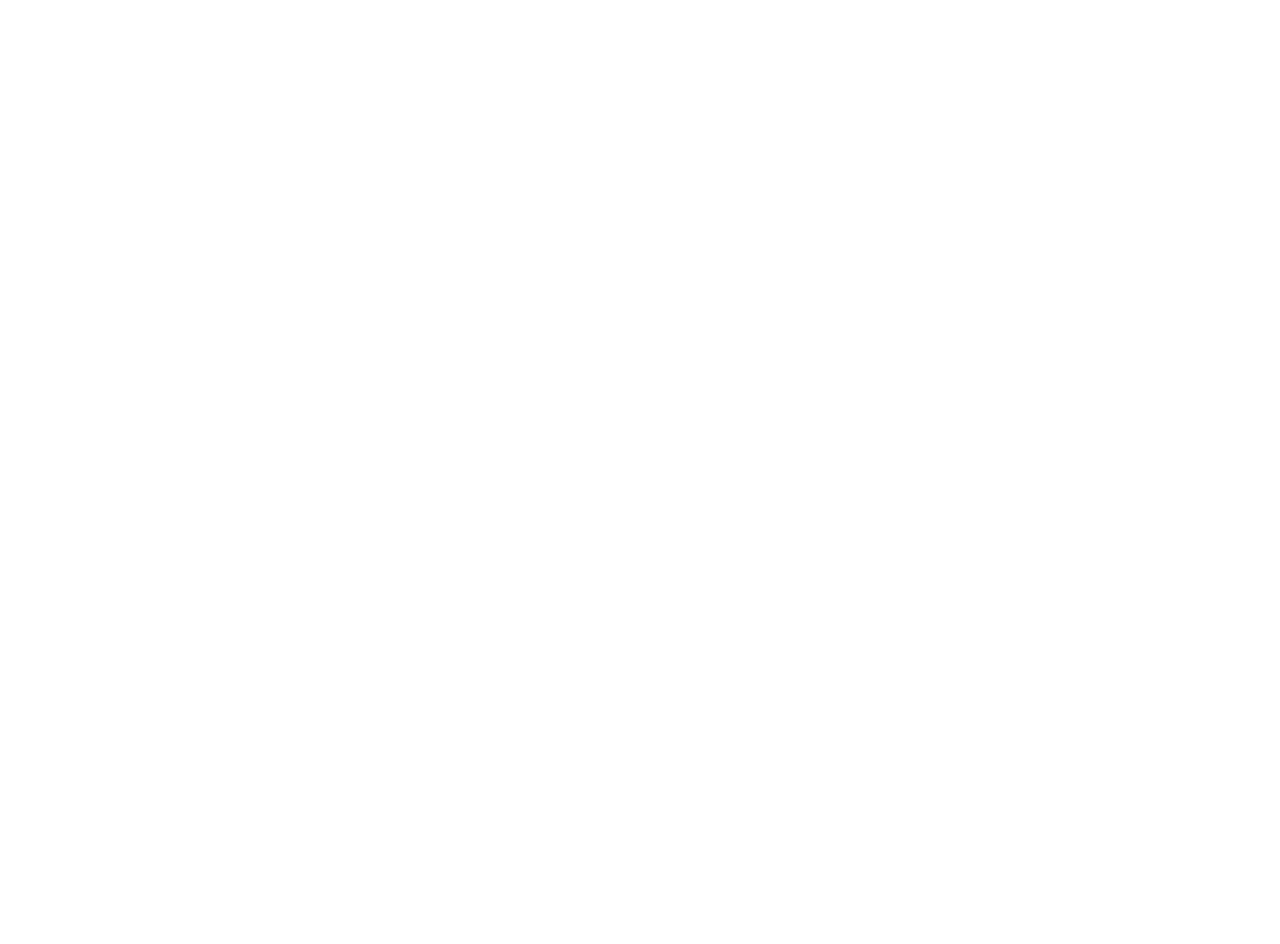
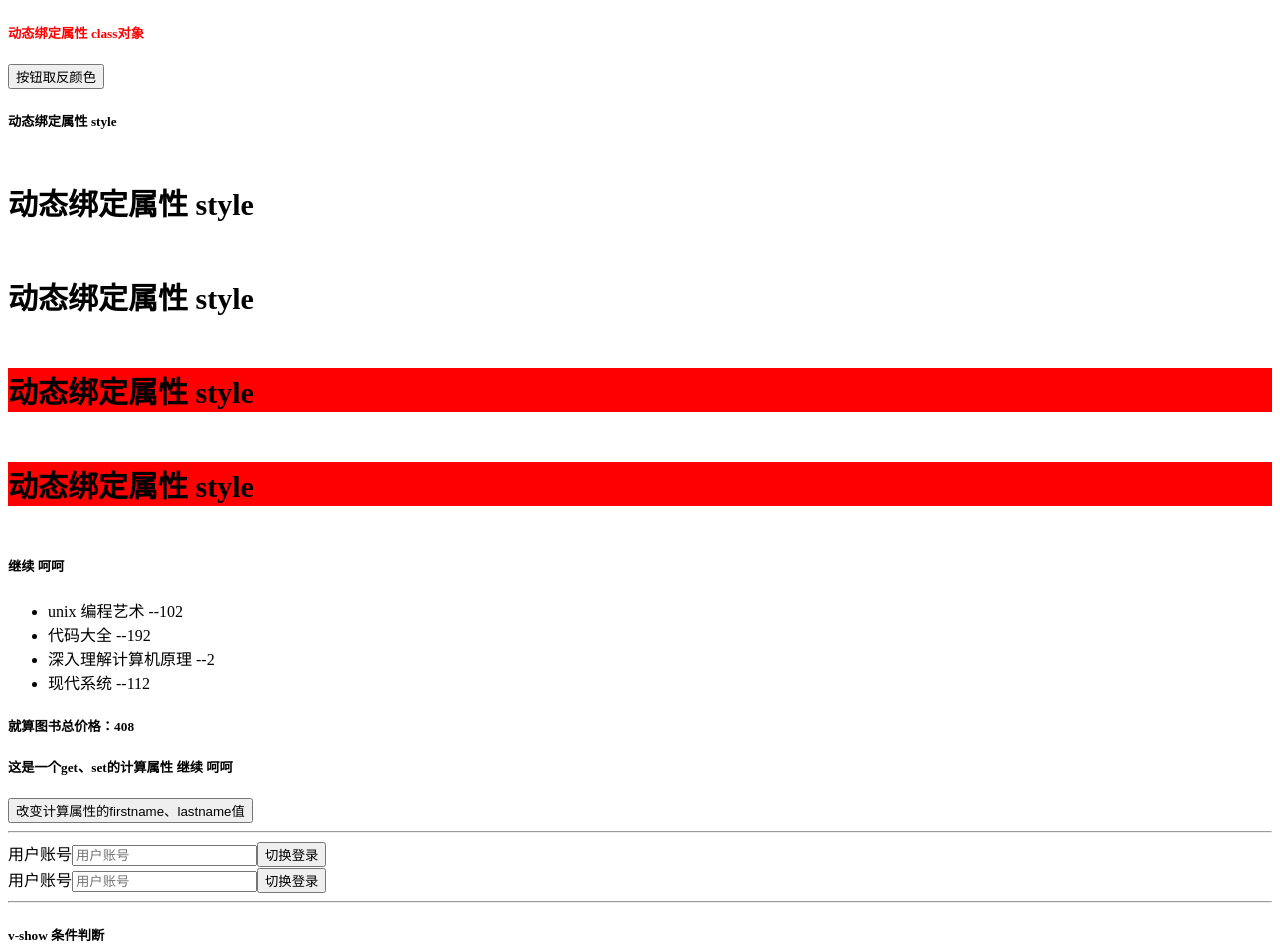
Before and after one commit to wgc123/vueproject, a Vue app: page /#/ in a window 1280 px wide. Shown: the part 689-1633 px from the top of the page. Before the commit the page ends 800 px from the top, so only its background shows below. Built offline with nearby package versions, Linux system fonts and the light colour scheme.

Commit message:
v-if v-show 等条件判断

```diff
--- a/src/components/HelloWorld.vue
+++ b/src/components/HelloWorld.vue
@@ -1,8 +1,8 @@
 <template>
   <!-- v-cloak 解析vue之前显示还是隐藏 -->
   <div class="hello" v-cloak>
-    <ul v-for="stu in list" :key="stu.id">
-      <li>{{stu}}</li>
+    <ul >
+      <li v-for="stu in list" :key="stu.id">{{stu}}</li>
     </ul>
 
     <h3>当前计数：{{count}}</h3>
@@ -11,12 +11,73 @@
 
     <h5 v-text="message"></h5>
     <h5 v-html="url"></h5>
-
     <hr />
     <h5>{{bindmessage}}</h5>
     <!-- 使用v-bind动态绑定图片地址 可以简写 :-->
     <img v-bind:src="imagePath" alt />
     <a v-bind:href="baidu">百度一下</a>
+    <!-- class 对象绑定 -->
+    <!-- 第一种定义class对象绑定 -->
+    <h5 v-bind:class="{activ:isActiv,line:isLine}">{{bindmessage}}</h5>
+    <!-- 第二种定义class对象绑定 -->
+    <h5 v-bind:class="getClass()">{{bindmessage}}</h5>
+    <button @click="btnClick">按钮取反颜色</button>
+
+    <!-- style属性绑定 -->
+    <h5>{{stylemessage}}</h5>
+    <!-- <h5 :style="{key(属性名)：value(属性值)}">{{}}</h5> -->
+    <!-- 50px必须加上单引号，否则当成一个变量去解析 -->
+    <h5 :style="{fontSize: '30px'}">{{stylemessage}}</h5>
+    <!-- finalSize 当成一个变量使用 -->
+    <h5 :style="{fontSize:finalSize}">{{stylemessage}}</h5>
+    <h5 :style="{fontSize:finalSize,backgroundColor:finalColor}">{{stylemessage}}</h5>
+    <h5 :style="getStyle()">{{stylemessage}}</h5>
+
+    <!-- 计算属性 -->
+    <h5>{{fillFullName}}</h5>
+    <!-- 计算一个数组里面所有书的价格 -->
+    <ul>
+      <li v-for="book in books" :key="book.id">{{book.name}} --{{book.price}}</li>
+    </ul>
+
+    <h5>就算图书总价格：{{totalPrice}}</h5>
+
+    <h5>这是一个get、set的计算属性 {{fullName}}</h5>
+    <button>改变计算属性的firstname、lastname值</button>
+    <hr />
+    <!-- v-if  -->
+    <!-- 没有设置key 默认input值是可以相互使用不会清空input里面的值 -->
+    <span v-if="isUser">
+      <label for="userName">用户账号</label>
+      <input type="text" id="userName" placeholder="用户账号" />
+    </span>
+    <span v-else>
+      <label for="email">用户邮箱</label>
+      <input type="text" id="email" placeholder="用户邮箱" />
+    </span>
+    <button @click="isUser = !isUser">切换登录</button>
+    <br>
+
+<!-- key 值不一样，在切换登录的时候就不会把user input值传给 email input 就会清空-->
+    <span v-if="isUser">
+      <label for="userName">用户账号</label>
+      <input type="text" id="userName" placeholder="用户账号" key="userName" />
+    </span>
+    <span v-else>
+      <label for="email">用户邮箱</label>
+      <input type="text" id="email" placeholder="用户邮箱" key="email"/>
+    </span>
+    <button @click="isUser = !isUser">切换登录</button>
+  <hr>
+
+   <h5 v-show="isShow">{{showmessage}}</h5>
+
+     <button @click="btnNext()">下一页</button>
+
+  <router-link to='book'>
+    <button>下一页</button>
+    </router-link>
+
   </div>
 </template>
 
@@ -25,15 +86,31 @@
   name: "HelloWorld",
   data() {
     return {
-      bindmessage: "动态绑定属性 v-bind",
+      showmessage:'v-show 条件判断',
+      isShow: true,
+      isUser: true,
+      firstName: "继续",
+      lastName: "呵呵",
+      stylemessage: "动态绑定属性 style",
+      finalSize: "30px",
+      finalColor: "red",
+      bindmessage: "动态绑定属性 class对象",
       imagePath:
         "https://img30.360buyimg.com/jdcms/s150x150_jfs/t1/55469/37/16502/288275/5dd79094E270080a8/cf3f5572a90fc912.jpg",
       baidu: "http://www.baidu.com",
-
+      // 通过class对象绑定v-bind
+      isActiv: true,
+      isLine: true,
       message: "v-text指令的使用",
       url: "<a>v-html指令的使用</a>",
       list: ["第一次使用vue", "vue v-for 的使用", "列表显示数据"],
-      count: 0
+      count: 0,
+      books: [
+        { id: 1, name: "unix 编程艺术", price: 102 },
+        { id: 2, name: "代码大全", price: 192 },
+        { id: 3, name: "深入理解计算机原理", price: 2 },
+        { id: 4, name: "现代系统", price: 112 }
+      ]
     };
   },
   created: function() {
@@ -48,16 +125,58 @@
   },
   methods: {
     // 所有的方法都放进这个里面
-
     add() {
       this.count++;
     },
     subtraction() {
       this.count--;
+    },
+    btnClick: function() {
+      this.isActiv = !this.isActiv;
+    },
+    // 定义好class显示文件样式
+    getClass: function() {
+      return { activ: this.isActiv, line: this.isLine };
+    },
+    getStyle: function() {
+      return { fontSize: this.finalSize, backgroundColor: this.finalColor };
+    },
+    btnNext(){
+      this.$router.push('book');
     }
   },
   watch: {
     // 如果 `data里面定义的数据` 发生改变，这个函数就会运行
+  },
+
+  computed: {
+    //计算属性
+
+    // get set 属性 一般计算属性只有get属性
+    fullName: {
+      set: function(valueName) {
+        //  split 字符串分割
+        let name = valueName.split(" ");
+        this.firstName = name[0];
+        this.lastName = name[1];
+      },
+      get: function() {
+        return this.firstName + " " + this.lastName;
+      }
+    },
+
+    fillFullName() {
+      //组合第一个名字和最后的名字相互连接 组合连接数据显示
+      return this.firstName + " " + this.lastName;
+    },
+
+    totalPrice: function() {
+      let result = 0;
+      for (let i = 0; i < this.books.length; i++) {
+        result += this.books[i].price;
+      }
+      return result;
+    }
   }
 };
 </script>
@@ -68,4 +187,7 @@
 [v-cloak] {
   display: none;
 }
+.activ {
+  color: red;
+}
 </style>
```
